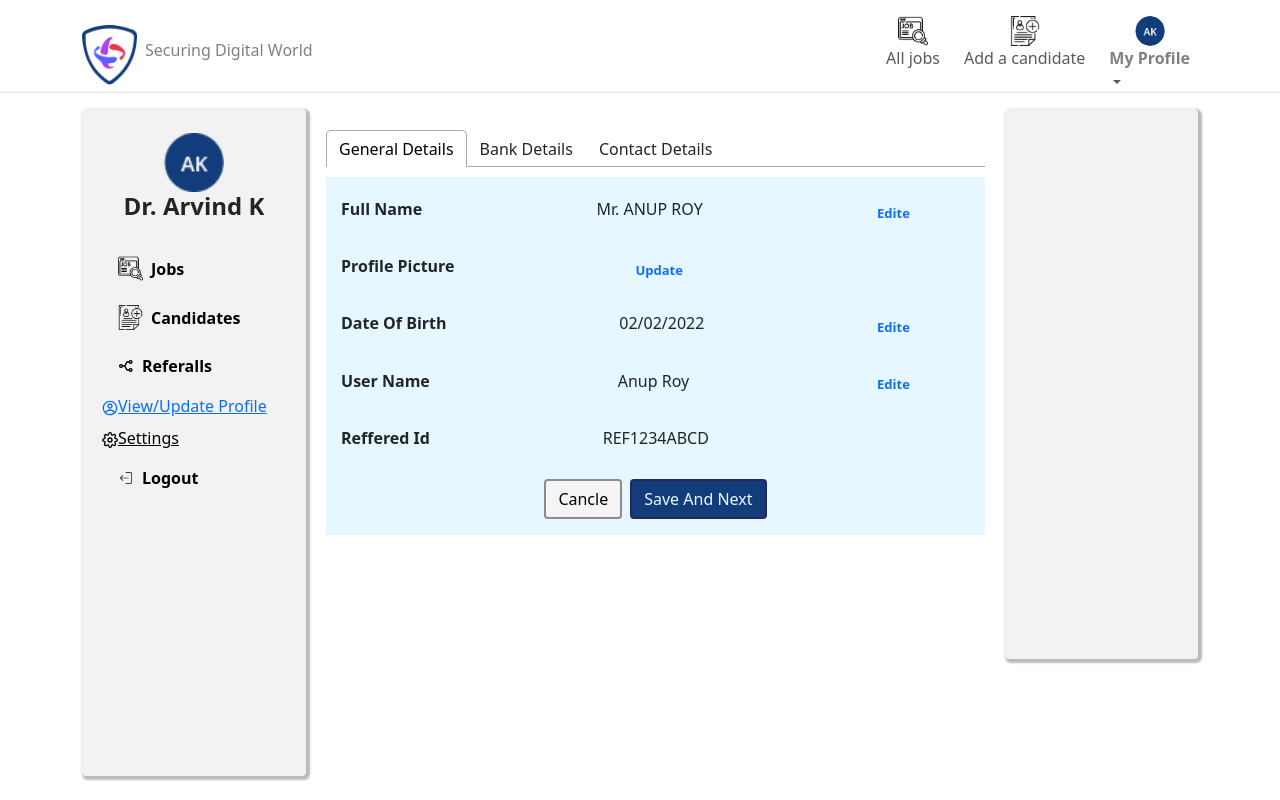
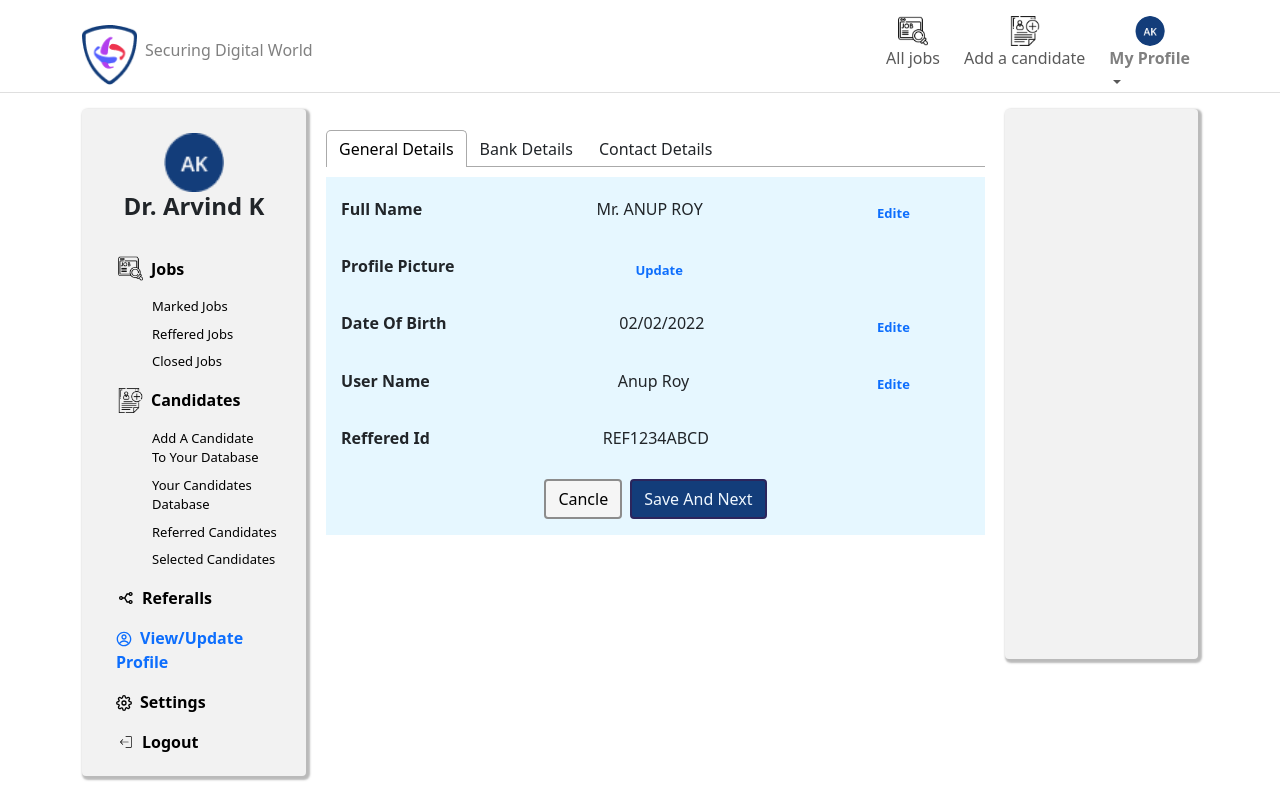
Before and after one commit to yeasinbhuiyan/Securing-Digital-World, a React (Vite) app: page /update-profile in a window 1280 px wide. Built offline with nearby package versions, Linux system fonts and the light colour scheme.

Commit message:
securing digital world task complete

```diff
--- a/src/Components/LeftSideBar/LeftSideBar.css
+++ b/src/Components/LeftSideBar/LeftSideBar.css
@@ -16,3 +16,28 @@
     box-shadow: 2px 2px 2px 2px  rgba(128, 128, 128, 0.542);
 
 }
+
+.sidebar-a {
+    text-decoration: none;
+
+    font-size: 16px;
+    gap: 5px;
+    padding-left: 14px;
+
+
+}
+
+.mt-2{
+    margin-top: 6px;
+}
+
+
+.sm-link{
+    text-decoration: none;
+    list-style: none;
+    color: black;
+    font-size: 13px;
+    padding-left: 50px;
+
+
+}
--- a/src/Components/LeftSideBar/LeftSideBar.jsx
+++ b/src/Components/LeftSideBar/LeftSideBar.jsx
@@ -7,7 +7,7 @@ import { CiLogout } from 'react-icons/ci';
 import { RiStackshareLine } from 'react-icons/ri';
 import jobs from '/Job.png'
 import candidate from '/CV.png'
-import { NavLink } from "react-router-dom";
+import { Link, NavLink } from "react-router-dom";
 const LeftSideBar = () => {
     return (
         <div className="bg-sidebar">
@@ -17,82 +17,85 @@ const LeftSideBar = () => {
                 <h3 className="fs-4 fw-bold">Dr. Arvind K</h3>
             </div>
             <Nav className="d-flex  flex-column justify-content-end gap-2" style={{ padding: '20px' }}>
-                {/* <Nav.Link className="d-flex align-items-center fw-semibold text-black gap-2">
+
+
+
+                {/* jobs  */}
+                <Nav.Link className="d-flex align-items-center fw-semibold text-black gap-2">
                     <img style={{ width: '25px' }} src={jobs} alt="" />
                     Jobs
                 </Nav.Link>
 
+                <Link className="sm-link">
 
+                    Marked Jobs
+                </Link>
+                <Link className="sm-link">
+
+                    Reffered Jobs
+                </Link>
+                <Link className="sm-link">
+
+                    Closed Jobs
+                </Link>
+
+
+
+
+
+                {/* Candidates */}
                 <Nav.Link className="d-flex align-items-center fw-semibold text-black gap-2">
                     <img style={{ width: '25px' }} src={candidate} alt="" />
                     Candidates
                 </Nav.Link>
 
+                <Link className="sm-link">
+
+                    Add A Candidate <br /> To Your Database
+                </Link>
+                <Link className="sm-link">
+
+                    Your Candidates <br /> Database
+                </Link>
+                <Link className="sm-link">
+
+                    Referred Candidates
+                </Link>
+                <Link className="sm-link">
+
+                    Selected Candidates
+                </Link>
 
 
 
+
+                {/* Referalls */}
                 <Nav.Link className="d-flex align-items-center fw-semibold text-black gap-2">
                     <RiStackshareLine></RiStackshareLine>
                     Referalls
 
                 </Nav.Link>
 
-                <Nav.Link className="d-flex align-items-center fw-semibold text-black gap-2">
-                    <CgProfile></CgProfile>
-                    View / Update Profile
-                </Nav.Link>
-                <Nav.Link className="d-flex align-items-center fw-semibold text-black gap-2">
-                    <FiSettings></FiSettings>
-                    Settings
-                </Nav.Link>
 
-
-                <Nav.Link className="d-flex align-items-center fw-semibold text-black gap-2">
-                    <CiLogout></CiLogout>
-                    Logout
-                </Nav.Link> */}
-
-                <Nav.Link className="d-flex align-items-center fw-semibold text-black gap-2">
-                    <img style={{ width: '25px' }} src={jobs} alt="" />
-                    Jobs
-                </Nav.Link>
-
-
-                <Nav.Link className="d-flex align-items-center fw-semibold text-black gap-2">
-                    <img style={{ width: '25px' }} src={candidate} alt="" />
-                    Candidates
-                </Nav.Link>
-
-
-
-
-                <Nav.Link className="d-flex align-items-center fw-semibold text-black gap-2">
-                    <RiStackshareLine></RiStackshareLine>
-                    Referalls
-
-                </Nav.Link>
-
-                <NavLink to='/update-profile' className={({ isActive }) => isActive ? 'sidebar-a ' : 'sidebar-a text-black'}>
-                    <CgProfile></CgProfile>
+                {/* View/Update Profile */}
+                <NavLink to='/update-profile' className={({ isActive }) => isActive ? 'sidebar-a fw-semibold ' : 'sidebar-a text-black fw-semibold'}>
+                    <CgProfile className="me-2"></CgProfile>
 
                     View/Update Profile
                 </NavLink>
 
-                <NavLink to='/settings' className={({ isActive }) => isActive ? 'sidebar-a ' : 'sidebar-a text-black'}>
-                    <FiSettings></FiSettings>
+
+                {/* Settings */}
+                <NavLink to='/settings' className={({ isActive }) => isActive ? 'sidebar-a fw-semibold mt-2' : 'sidebar-a text-black fw-semibold mt-2'}>
+                    <FiSettings className="me-2"></FiSettings>
                     Settings
                 </NavLink>
 
-
+                {/* Logout */}
                 <Nav.Link className="d-flex align-items-center fw-semibold text-black gap-2">
                     <CiLogout></CiLogout>
                     Logout
                 </Nav.Link>
-
-
-
-
-
             </Nav>
 
 
--- a/src/Components/RightSideBar/RightSideBar.jsx
+++ b/src/Components/RightSideBar/RightSideBar.jsx
@@ -1,10 +1,7 @@
-import { Button, Form, Nav, NavDropdown, Offcanvas } from "react-bootstrap";
 
 const RightSideBar = () => {
     return (
         <div className="bg-right-sidebar">
-
-
 
 
         </div>
--- a/src/Components/UpdateProfile/ContactDetails/ContactDetails.jsx
+++ b/src/Components/UpdateProfile/ContactDetails/ContactDetails.jsx
@@ -75,6 +75,8 @@ const ContactDetails = () => {
                 <Link className='edite-link'>Edite</Link>
 
             </div>
+
+
             <div style={{ padding: '15px' }} className='d-flex align-items-center'>
 
                 <h1 style={{ width: '100%' }} className='fs-6 fw-semibold flex-grow-1'>
@@ -90,6 +92,8 @@ const ContactDetails = () => {
                 <Link className='edite-link'>Edite</Link>
 
             </div>
+
+
             <div style={{ padding: '15px' }} className='d-flex align-items-center'>
 
                 <h1 style={{ width: '100%' }} className='fs-6 fw-semibold flex-grow-1'>
--- a/src/Components/UpdateProfile/GeneralDetails/GeneralDetails.css
+++ b/src/Components/UpdateProfile/GeneralDetails/GeneralDetails.css
@@ -21,7 +21,6 @@
 }
 
 .reffered-margin-right {
-    /* margin-right: 0px; */
     width: 46%;
 
 }
@@ -33,7 +32,6 @@
     border-radius: 0px;
     border-radius: 4px;
     border: #2c255c 2px solid ;
-
 
 }
 
```
